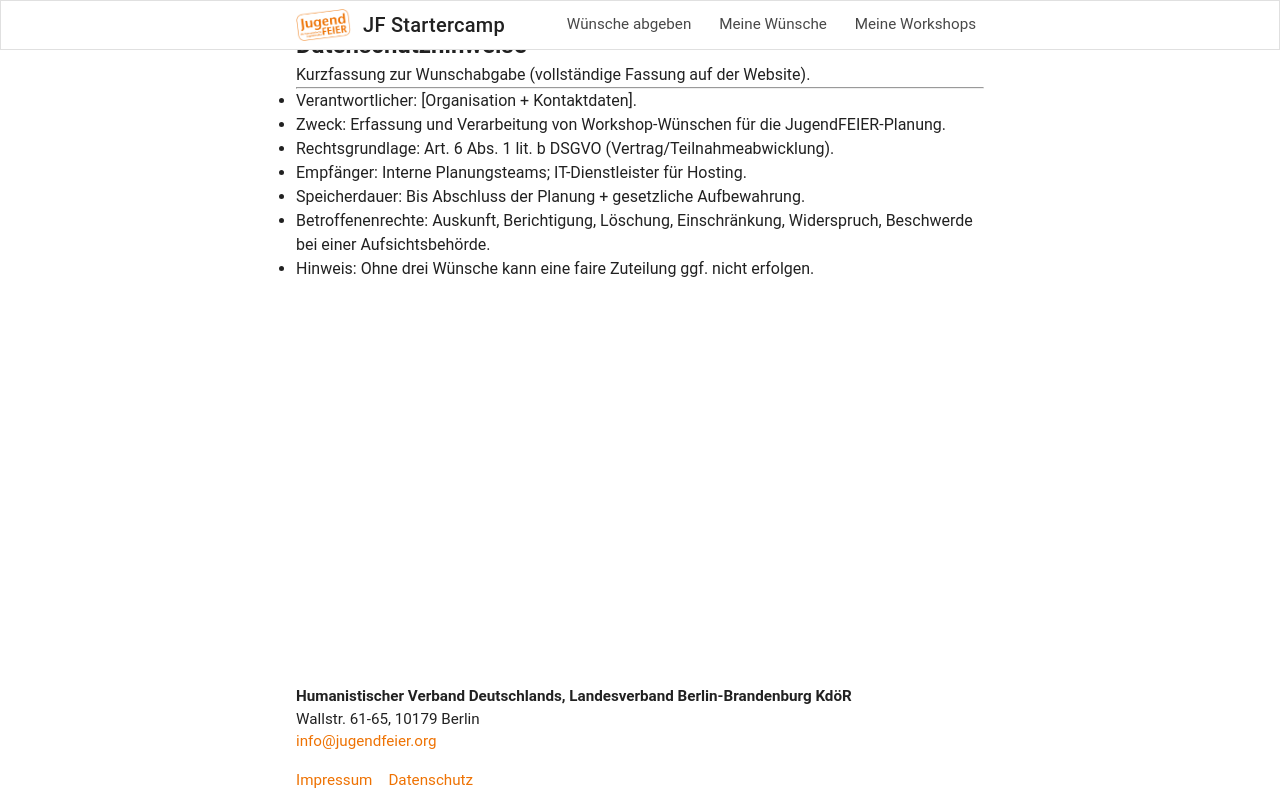
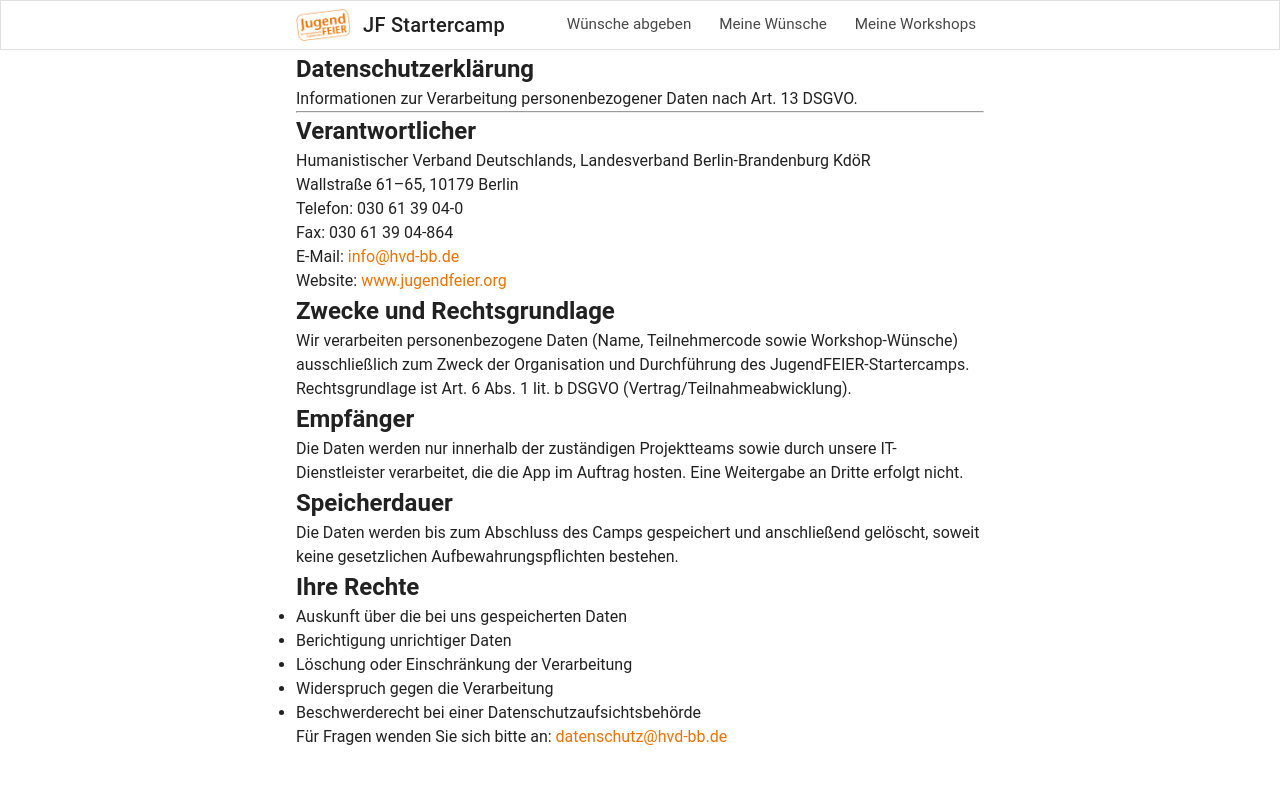
Before and after one commit to cgreunke/jfcamp-app, a Vue app in the folder vue-frontend/: page /datenschutz in a window 1280 px wide. Shown: the top 800 px of the page. Built offline with nearby package versions, Linux system fonts and the light colour scheme; no server answers.

Commit message:
fix(footer): nicht-app-fixierter Vuetify-Footer + Abstände; feat(legal): Impressum & schlanke Datenschutzerklärung (LV BB Kontaktdaten)

```diff
--- a/vue-frontend/src/App.vue
+++ b/vue-frontend/src/App.vue
@@ -71,13 +71,13 @@ function isActive(path) {
       </v-list>
     </v-navigation-drawer>
 
-    <v-main>
-      <v-container>
+    <v-main class="pb-8">
+      <v-container class="py-6">
         <router-view />
       </v-container>
     </v-main>
 
-    <v-footer app>
+    <v-footer border="t thin" elevation="0" class="mt-6">
       <v-container>
         <AppFooter />
       </v-container>
--- a/vue-frontend/src/components/AppFooter.vue
+++ b/vue-frontend/src/components/AppFooter.vue
@@ -6,7 +6,7 @@ const phone = import.meta.env.VITE_CONTACT_PHONE || '';
 </script>
 
 <template>
-  <footer class="card" style="margin-top:1rem;">
+  <div class="card app-footer">
     <div style="display:flex; justify-content:space-between; gap:1rem; flex-wrap:wrap;">
       <div>
         <strong>{{ org }}</strong><br>
@@ -19,9 +19,9 @@ const phone = import.meta.env.VITE_CONTACT_PHONE || '';
         <router-link to="/datenschutz">Datenschutz</router-link>
       </nav>
     </div>
-  </footer>
+  </div>
 </template>
 
 <style scoped>
-footer { font-size: .95rem; }
+.app-footer { font-size: .95rem; }
 </style>
--- a/vue-frontend/src/pages/LegalImprint.vue
+++ b/vue-frontend/src/pages/LegalImprint.vue
@@ -4,12 +4,50 @@
   <section class="container">
     <div class="card">
       <h1>Impressum</h1>
-      <p class="help">Rechtliche Angaben nach § 5 TMG.</p>
+      <p class="help">Angaben gemäß § 5 TMG.</p>
       <hr class="sep" />
-      <p><strong>Verantwortlich:</strong><br/>[Organisation] · [Adresse] · [Kontakt]</p>
-      <p><strong>Vertreten durch:</strong><br/>[Name, Funktion]</p>
-      <p><strong>Register:</strong><br/>[Eintragungen falls vorhanden]</p>
-      <p><strong>Inhaltlich verantwortlich i. S. d. § 18 Abs. 2 MStV:</strong><br/>[Name, Anschrift]</p>
+
+      <p>
+        <strong>Humanistischer Verband Deutschlands<br>
+        Landesverband Berlin-Brandenburg KdöR</strong><br>
+        Wallstraße 61–65<br>
+        10179 Berlin<br>
+        Telefon: 030 61 39 04-0<br>
+        Fax: 030 61 39 04-864<br>
+        E-Mail: <a href="mailto:geschaeftsstelle@hvd-bb.de">geschaeftsstelle@hvd-bb.de</a><br>
+        Website: <a href="https://www.jugendfeier.org" target="_blank">www.jugendfeier.org</a>
+      </p>
+
+      <p>
+        <strong>Vertretungsberechtigt:</strong><br>
+        Vorstand, vertreten durch Katrin Raczynski (Vorstandsvorsitzende) und David Driese (Vorstand)
+      </p>
+
+      <p>
+        <strong>Inhaltlich Verantwortlich gemäß § 18 Abs. 2 MStV:</strong><br>
+        Chris Greunke, Anschrift wie oben<br>
+        <a href="mailto:c.greunke@hvd-bb.de">c.greunke@hvd-bb.de</a>
+      </p>
+
+      <h2>Haftungshinweis</h2>
+      <p>
+        Trotz sorgfältiger inhaltlicher Kontrolle übernehmen wir keine Haftung für
+        externe Links. Für den Inhalt der verlinkten Seiten sind ausschließlich
+        deren Betreiber verantwortlich.
+      </p>
+
+      <h2>Urheberrecht</h2>
+      <p>
+        Die auf dieser Website veröffentlichten Inhalte unterliegen dem deutschen
+        Urheberrecht. Vervielfältigung oder Verwertung bedürfen der Zustimmung des
+        jeweiligen Rechteinhabers.
+      </p>
+
+      <h2>Werbung</h2>
+      <p>
+        Der Nutzung der veröffentlichten Kontaktdaten zur Übersendung von
+        nicht ausdrücklich angeforderter Werbung wird widersprochen.
+      </p>
     </div>
   </section>
 </template>
--- a/vue-frontend/src/pages/LegalPrivacy.vue
+++ b/vue-frontend/src/pages/LegalPrivacy.vue
@@ -3,18 +3,54 @@
 <template>
   <section class="container">
     <div class="card">
-      <h1>Datenschutzhinweise</h1>
-      <p class="help">Kurzfassung zur Wunschabgabe (vollständige Fassung auf der Website).</p>
+      <h1>Datenschutzerklärung</h1>
+      <p class="help">Informationen zur Verarbeitung personenbezogener Daten nach Art. 13 DSGVO.</p>
       <hr class="sep" />
+
+      <h2>Verantwortlicher</h2>
+      <p>
+        Humanistischer Verband Deutschlands, Landesverband Berlin-Brandenburg KdöR<br>
+        Wallstraße 61–65, 10179 Berlin<br>
+        Telefon: 030 61 39 04-0<br>
+        Fax: 030 61 39 04-864<br>
+        E-Mail: <a href="mailto:info@hvd-bb.de">info@hvd-bb.de</a><br>
+        Website: <a href="https://www.jugendfeier.org" target="_blank">www.jugendfeier.org</a>
+      </p>
+
+      <h2>Zwecke und Rechtsgrundlage</h2>
+      <p>
+        Wir verarbeiten personenbezogene Daten (Name, Teilnehmercode sowie
+        Workshop-Wünsche) ausschließlich zum Zweck der Organisation und Durchführung
+        des JugendFEIER-Startercamps. Rechtsgrundlage ist Art. 6 Abs. 1 lit. b DSGVO
+        (Vertrag/Teilnahmeabwicklung).
+      </p>
+
+      <h2>Empfänger</h2>
+      <p>
+        Die Daten werden nur innerhalb der zuständigen Projektteams sowie durch
+        unsere IT-Dienstleister verarbeitet, die die App im Auftrag hosten.
+        Eine Weitergabe an Dritte erfolgt nicht.
+      </p>
+
+      <h2>Speicherdauer</h2>
+      <p>
+        Die Daten werden bis zum Abschluss des Camps gespeichert und anschließend
+        gelöscht, soweit keine gesetzlichen Aufbewahrungspflichten bestehen.
+      </p>
+
+      <h2>Ihre Rechte</h2>
       <ul>
-        <li>Verantwortlicher: [Organisation + Kontaktdaten].</li>
-        <li>Zweck: Erfassung und Verarbeitung von Workshop-Wünschen für die JugendFEIER-Planung.</li>
-        <li>Rechtsgrundlage: Art. 6 Abs. 1 lit. b DSGVO (Vertrag/Teilnahmeabwicklung).</li>
-        <li>Empfänger: Interne Planungsteams; IT-Dienstleister für Hosting.</li>
-        <li>Speicherdauer: Bis Abschluss der Planung + gesetzliche Aufbewahrung.</li>
-        <li>Betroffenenrechte: Auskunft, Berichtigung, Löschung, Einschränkung, Widerspruch, Beschwerde bei einer Aufsichtsbehörde.</li>
-        <li>Hinweis: Ohne drei Wünsche kann eine faire Zuteilung ggf. nicht erfolgen.</li>
+        <li>Auskunft über die bei uns gespeicherten Daten</li>
+        <li>Berichtigung unrichtiger Daten</li>
+        <li>Löschung oder Einschränkung der Verarbeitung</li>
+        <li>Widerspruch gegen die Verarbeitung</li>
+        <li>Beschwerderecht bei einer Datenschutzaufsichtsbehörde</li>
       </ul>
+
+      <p>
+        Für Fragen wenden Sie sich bitte an:
+        <a href="mailto:datenschutz@hvd-bb.de">datenschutz@hvd-bb.de</a>
+      </p>
     </div>
   </section>
 </template>
```
Also changed, not shown: 1 other file (tests, documents, lock files or other folders).
